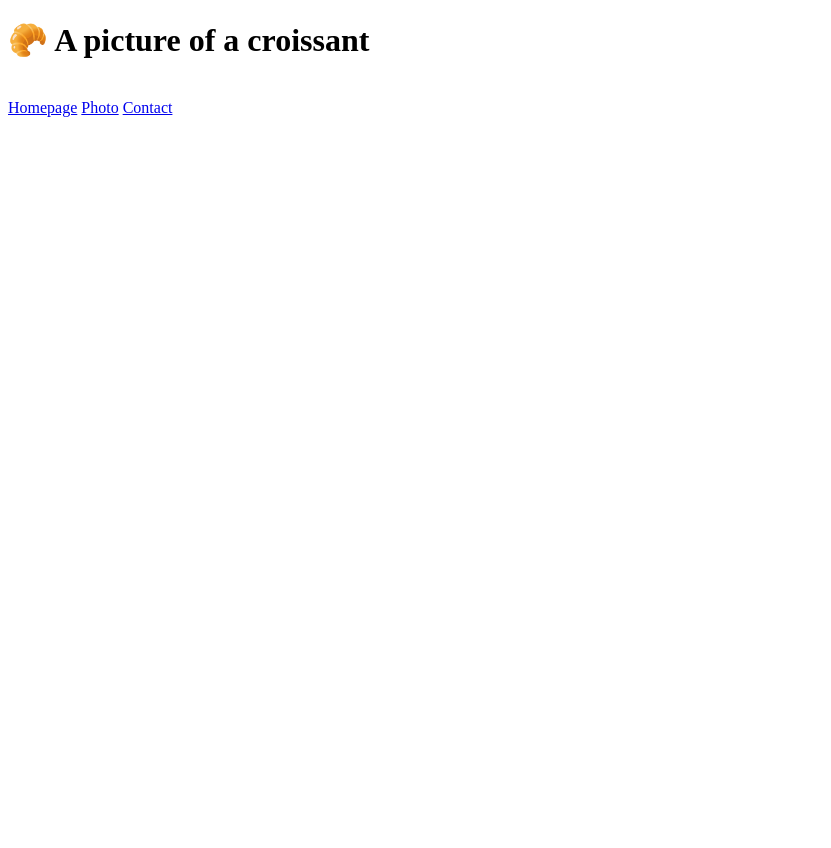
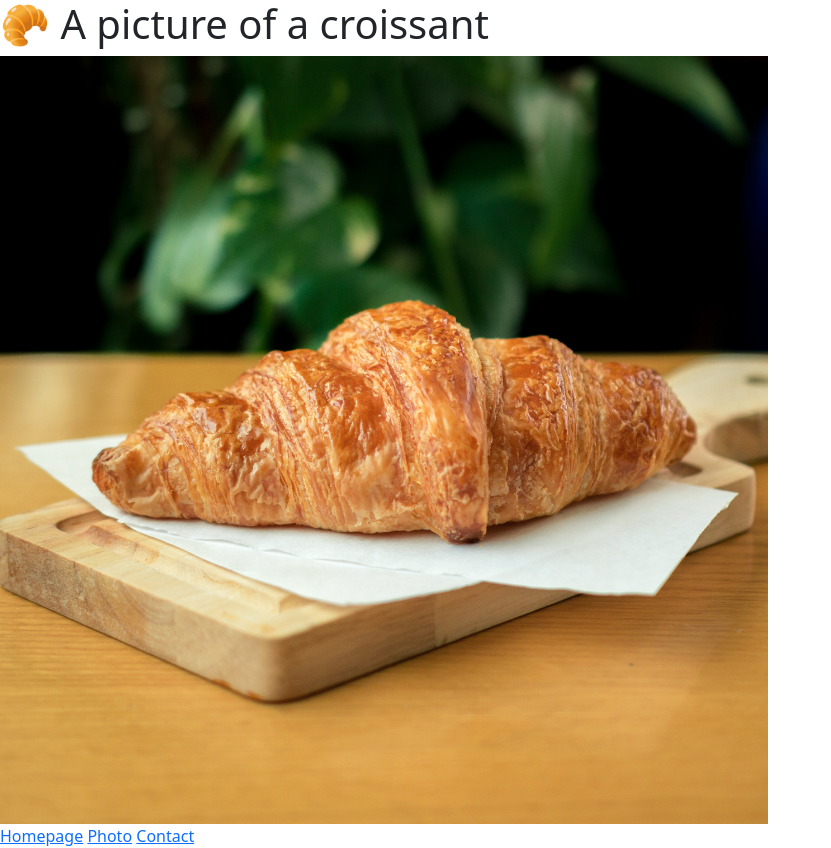
Before and after one commit to UkrValentyna/Croissant, a plain HTML site: page photo.html in a window 1280 px wide. Shown: the whole page, without its empty margins (0-831 px from the left). Before the commit the page ends 800 px from the top, so only its background shows below. Drawn offline with nearby package versions, Linux system fonts and the light colour scheme.

Commit message:
Added HTML content

```diff
--- a/photo.html
+++ b/photo.html
@@ -4,6 +4,8 @@
     <meta charset="UTF-8" />
     <meta name="viewport" content="width=device-width, initial-scale=1.0" />
     <title>Document</title>
+    <link href="https://cdn.jsdelivr.net/npm/bootstrap@5.3.0/dist/css/bootstrap.min.css" rel="stylesheet" integrity="sha384-9ndCyUaIbzAi2FUVXJi0CjmCapSmO7SnpJef0486qhLnuZ2cdeRhO02iuK6FUUVM" crossorigin="anonymous">
+  </head>
     <link rel="stylesheet" href="/style/styles.css" />
   </head>
   <body>
@@ -11,7 +13,7 @@
         🥐 A picture of a croissant
     </h1>
     <div>
-        <img src="" alt="">
+        <img src="/images/croissant.jpg" class="img-fluid">
     </div>
     <a href="index.html"> Homepage</a>
     <a href="photo.html"> Photo</a>
--- a/style/styles.css
+++ b/style/styles.css
@@ -0,0 +1,3 @@
+.img-fluid {
+  max-width: 60%;
+}
```
Also changed, not shown: contact.html (+9 -0 lines), index.html (+2 -0 lines), images/croissant.jpg (added).
